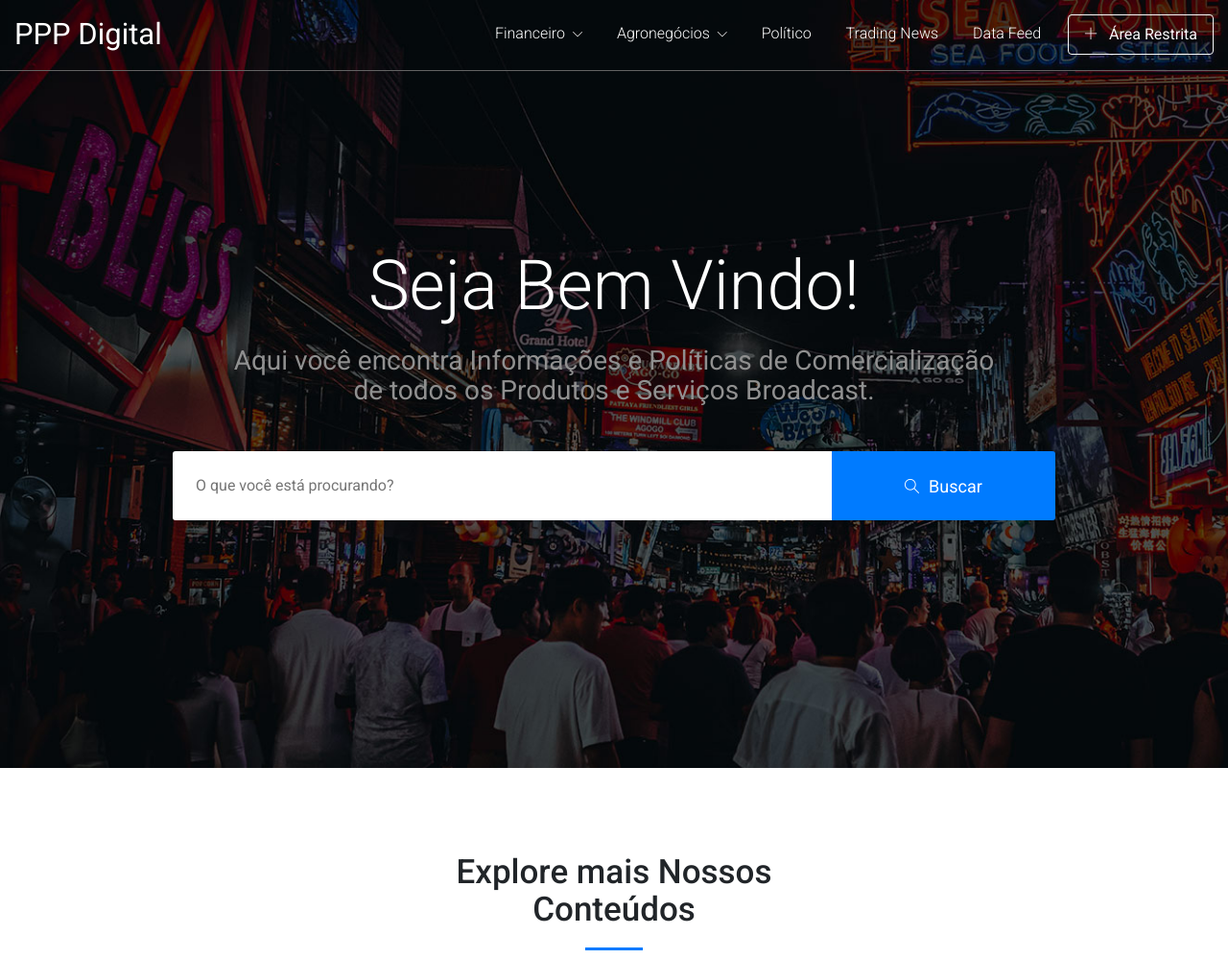
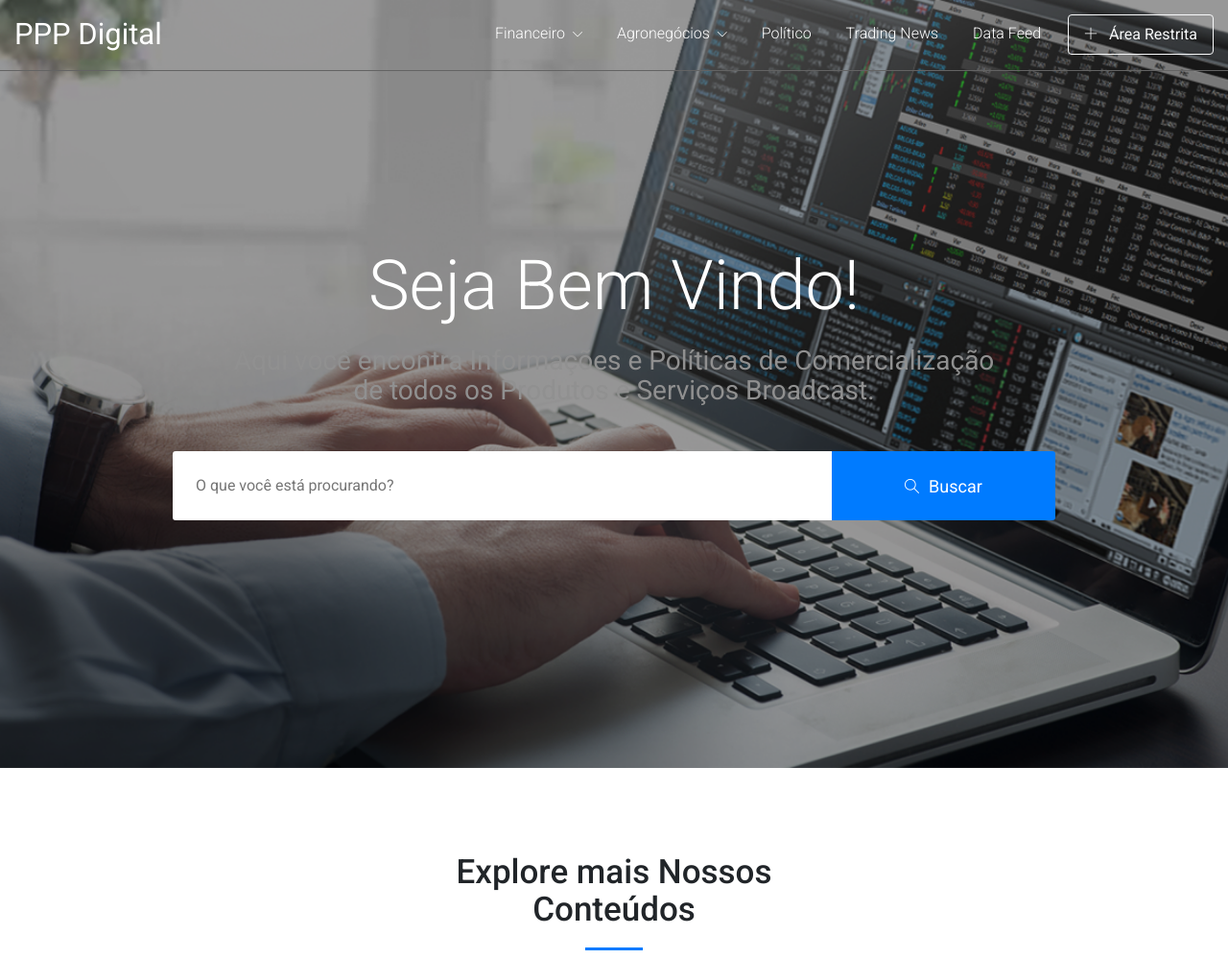
Before and after one commit to brunoLeal93/PPP-Digital, a Flask app: page / in a window 1280 px wide. Shown: the top 999 px of the page at 96% size. Run offline with Flask 2, Linux system fonts and the light colour scheme; some libraries are stand-ins or nearby versions.

Commit message:
Inserção de Imagem bpro4.png

```diff
--- a/app/static/css/style.css
+++ b/app/static/css/style.css
@@ -156,7 +156,7 @@ p {
   padding: 0 8px 0 0; }
 
 .slider {
-  background: url(../images/slider.jpg) no-repeat;
+  background: url(../images/bpro4.png) no-repeat;
   background-size: cover;
   min-height: 800px; }
   @media (max-width: 992px) {
```
Also changed, not shown: app/static/images/bpro4.png (added).
